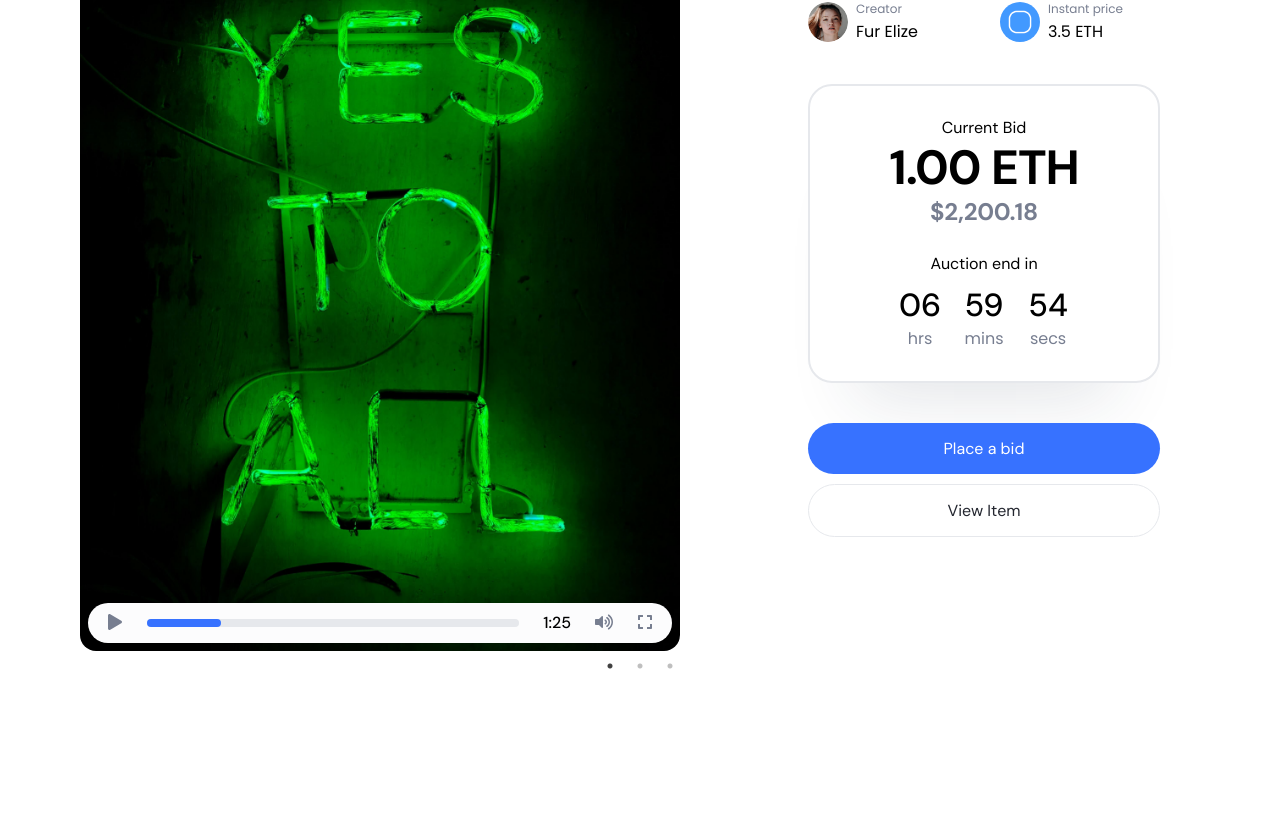
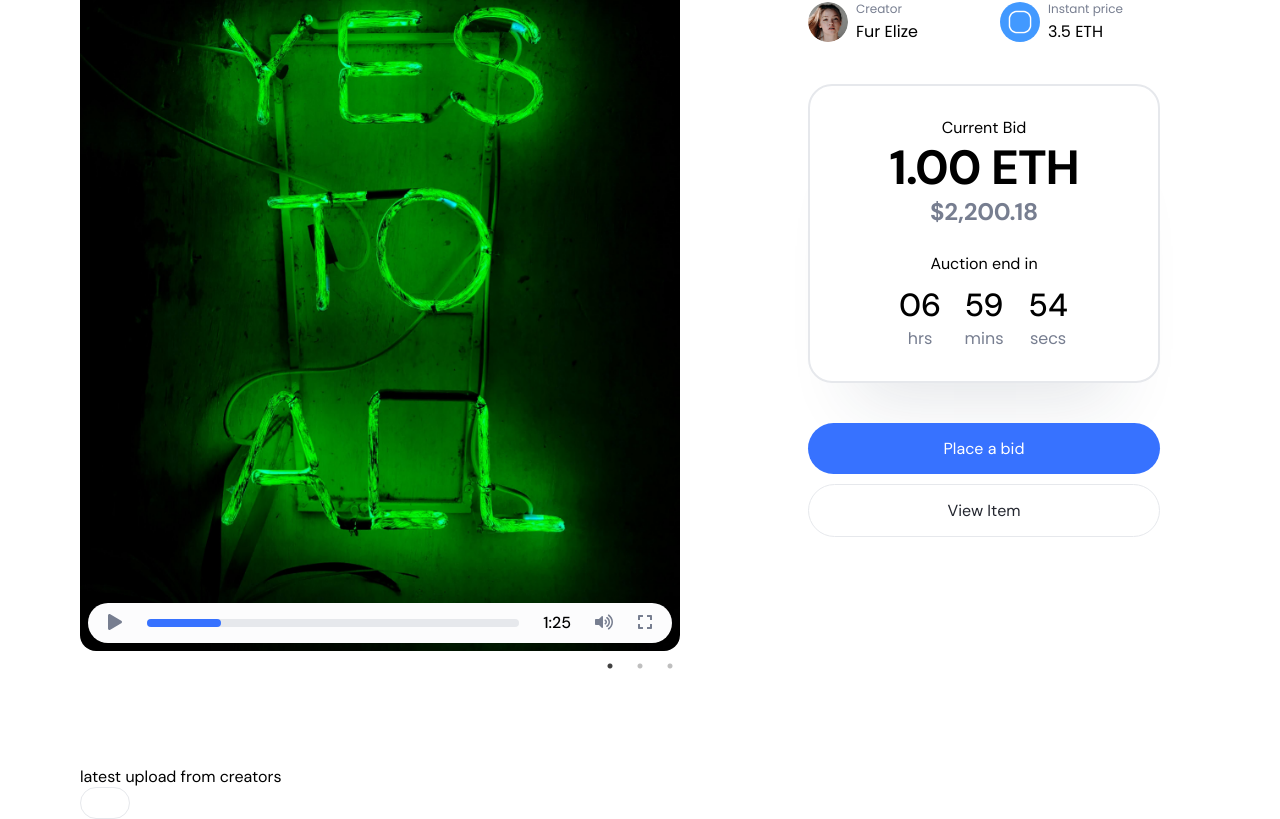
Before and after one commit to Sukhanberliyev/NFT-website, a React (Create React App) app: page / in a window 1280 px wide. Shown: the part 619-1438 px from the top of the page. Before the commit the page ends 1385 px from the top, so only its background shows below. Built offline with nearby package versions, Linux system fonts and the light colour scheme.

Commit message:
Add architecture to second-hero section and new route

```diff
--- a/src/App.js
+++ b/src/App.js
@@ -5,6 +5,7 @@ import Discover from "./pages/Discover";
 import HowItWorks from "./pages/HowItWorks";
 import Upload from "./pages/Upload";
 import ConnectWallet from "./pages/ConnectWallet";
+import ItemDetails from "./pages/ItemDetails";
 
 function App() {
   return (
@@ -15,6 +16,9 @@ function App() {
         </Route>
         <Route path="/discover" exact>
           <Discover />
+        </Route>
+        <Route path="/discover:itemId" exact>
+          <ItemDetails />
         </Route>
         <Route path="/how-it-works" exact>
           <HowItWorks />
--- /dev/null
+++ b/src/components/SecondHero/SecondHero.js
@@ -0,0 +1,33 @@
+import React from "react";
+import { Link } from "react-router-dom";
+
+import Container from "../Layout/Container";
+import OutlineButton from "../UI/OutlineButton";
+import classes from "./SecondHero.module.css";
+
+const SecondHero = () => {
+  return (
+    <section>
+      <Container>
+        <div className={classes.secondHero}>
+          <div className={classes.secondHeroRow}>
+            <div className={classes.columnOne}>
+              <Link className={classes.preview}>
+                <div className={classes.previewImg}></div>
+                <div className={classes.previewDetails}></div>
+              </Link>
+            </div>
+            <div className={classes.columnTwo}></div>
+          </div>
+          <div className={classes.sideBar}>
+            <p>latest upload from creators</p>
+            <div className={classes.creatorList}></div>
+            <OutlineButton></OutlineButton>
+          </div>
+        </div>
+      </Container>
+    </section>
+  );
+};
+
+export default SecondHero;
--- a/src/pages/Home.js
+++ b/src/pages/Home.js
@@ -8,6 +8,7 @@ import nftImage3 from "../assets/images/nftImage3.jpg";
 import creatorImg from "../assets/avatars/creator1.png";
 import creatorImg2 from "../assets/avatars/creator2.png"
 import creatorImg3 from "../assets/avatars/creator3.png"
+import SecondHero from "../components/SecondHero/SecondHero";
 
 const DUMMY_HERO_SECTION = [
   {
@@ -46,6 +47,7 @@ const Home = () => {
   return (
     <Fragment>
       <HeroSection nfts={DUMMY_HERO_SECTION} />
+      <SecondHero />
     </Fragment>
   );
 };
--- /dev/null
+++ b/src/pages/ItemDetails.js
@@ -0,0 +1,16 @@
+import React from 'react'
+import { useParams } from 'react-router-dom'
+
+const ItemDetails = () => {
+
+  const params = useParams();
+  const {itemId} = params
+
+  return (
+    <div>
+      <h1>{itemId}</h1>
+    </div>
+  )
+}
+
+export default ItemDetails
```
Also changed, not shown: src/components/SecondHero/SecondHero.module.css (added), 1 other file (tests, documents, lock files or other folders).
